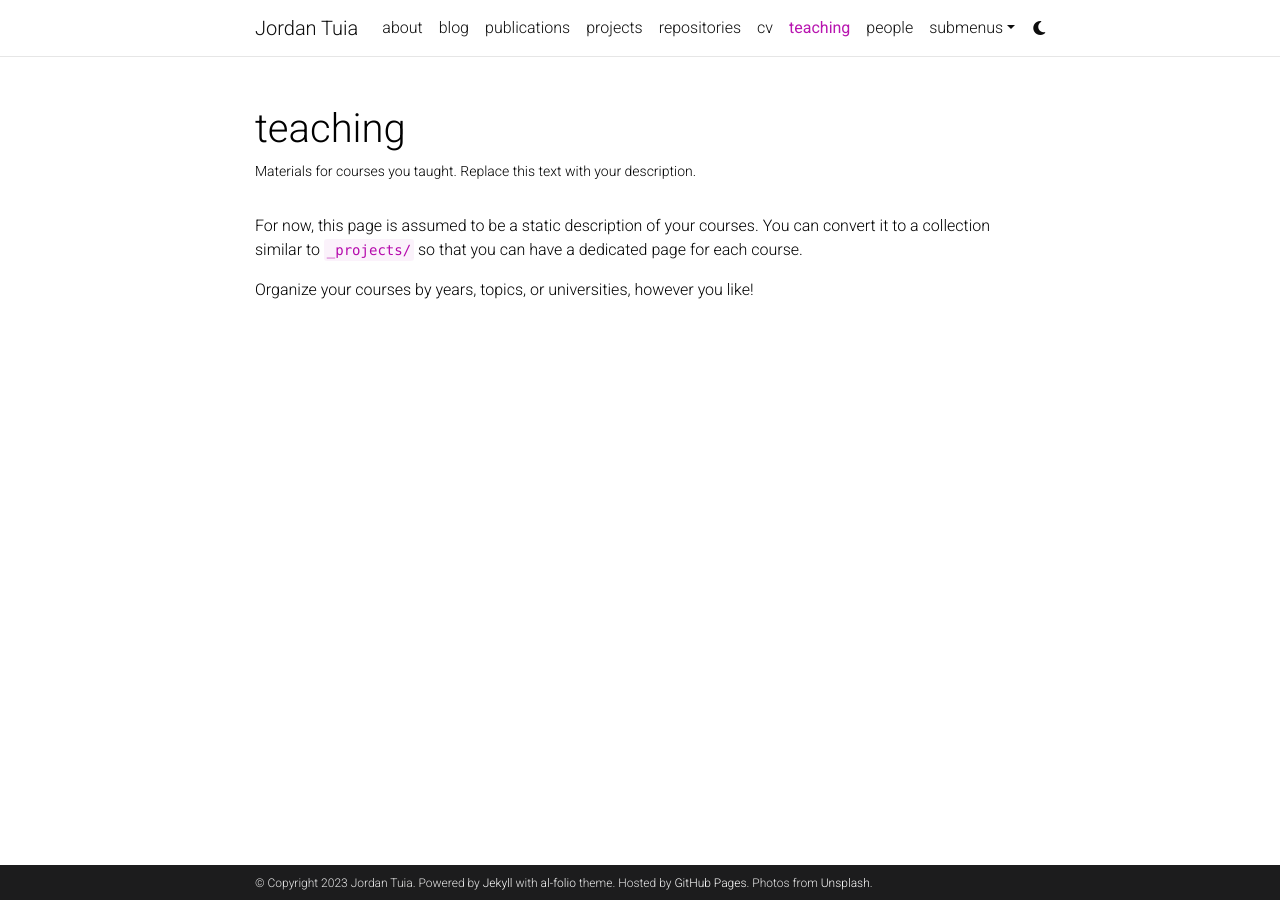
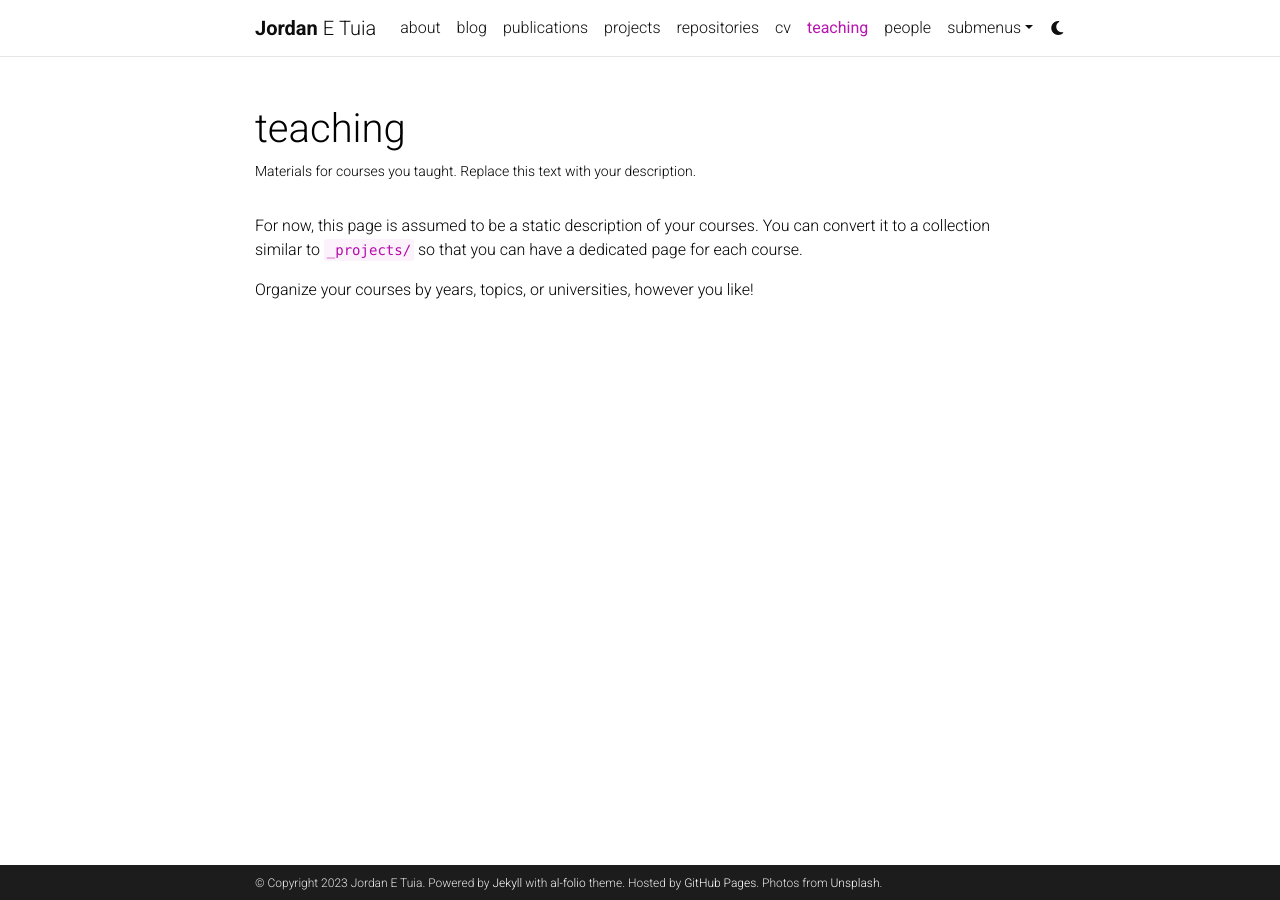
Before and after one commit to tuiaj/dev_portfolio, a Jekyll site: the page built from _pages/teaching.md, in a window 1280 px wide. Built offline with Jekyll 4.4.1, drawn with Linux system fonts in a browser that asks for light colours; comment, search, counter and statistics services are not loaded; a style sheet for code colours, icons or effects is not loaded; part of the change alters nothing that is shown.

```diff
--- a/_config.yml
+++ b/_config.yml
@@ -2,9 +2,9 @@
 # Site settings
 # -----------------------------------------------------------------------------
 
-title: Jordan Tuia # the website title (if blank, full name will be used instead)
+title: blank # the website title (if blank, full name will be used instead)
 first_name: Jordan
-middle_name:
+middle_name: E
 last_name: Tuia
 email: jtuiae@gmail.com
 description: > # the ">" symbol means to ignore newlines until "footer_text:"
@@ -73,7 +73,7 @@ x_username: # your X handle
 mastodon_username: # your mastodon instance+username in the format instance.tld/@username
 linkedin_username: # your LinkedIn user name
 telegram_username: # your Telegram user name
-scholar_userid: # your Google Scholar ID
+scholar_userid: 3FYw1OsAAAAJ # your Google Scholar ID
 semanticscholar_id: # your Semantic Scholar ID
 whatsapp_number: # your WhatsApp number (full phone number in international format. Omit any zeroes, brackets, or dashes when adding the phone number in international format.)
 orcid_id: # your ORCID ID
```
